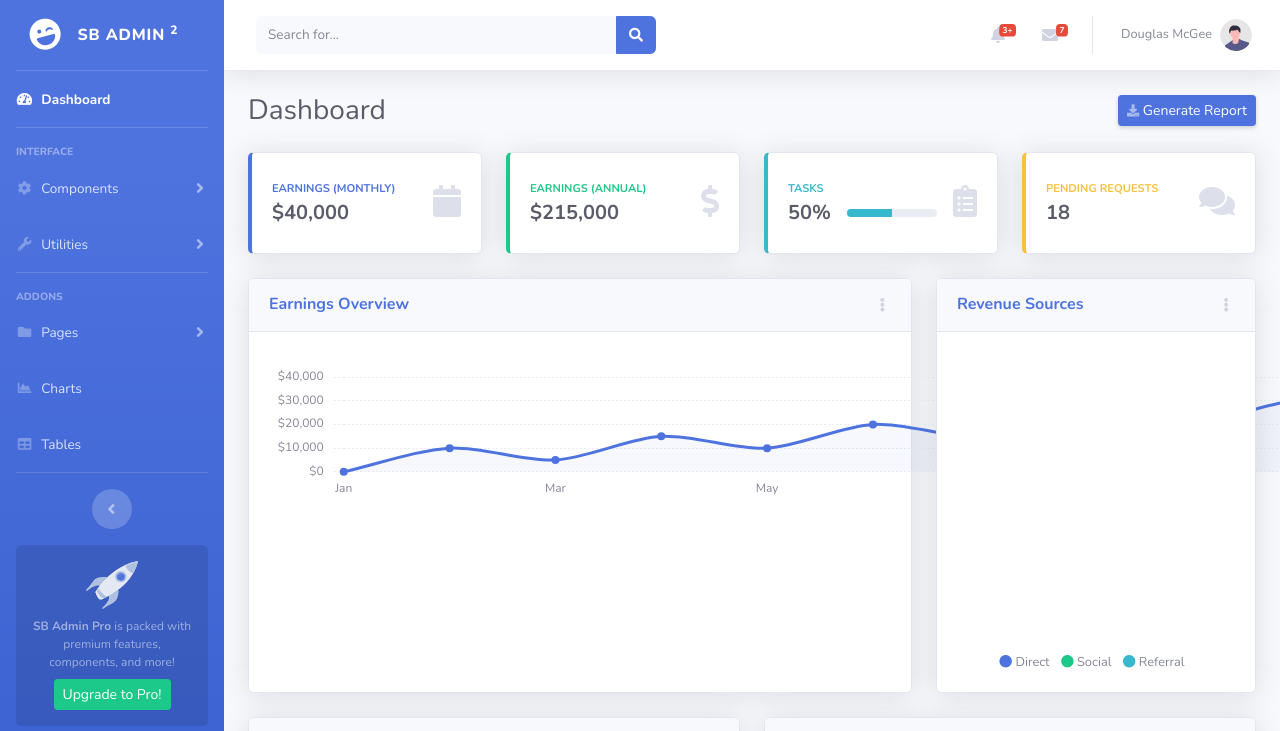
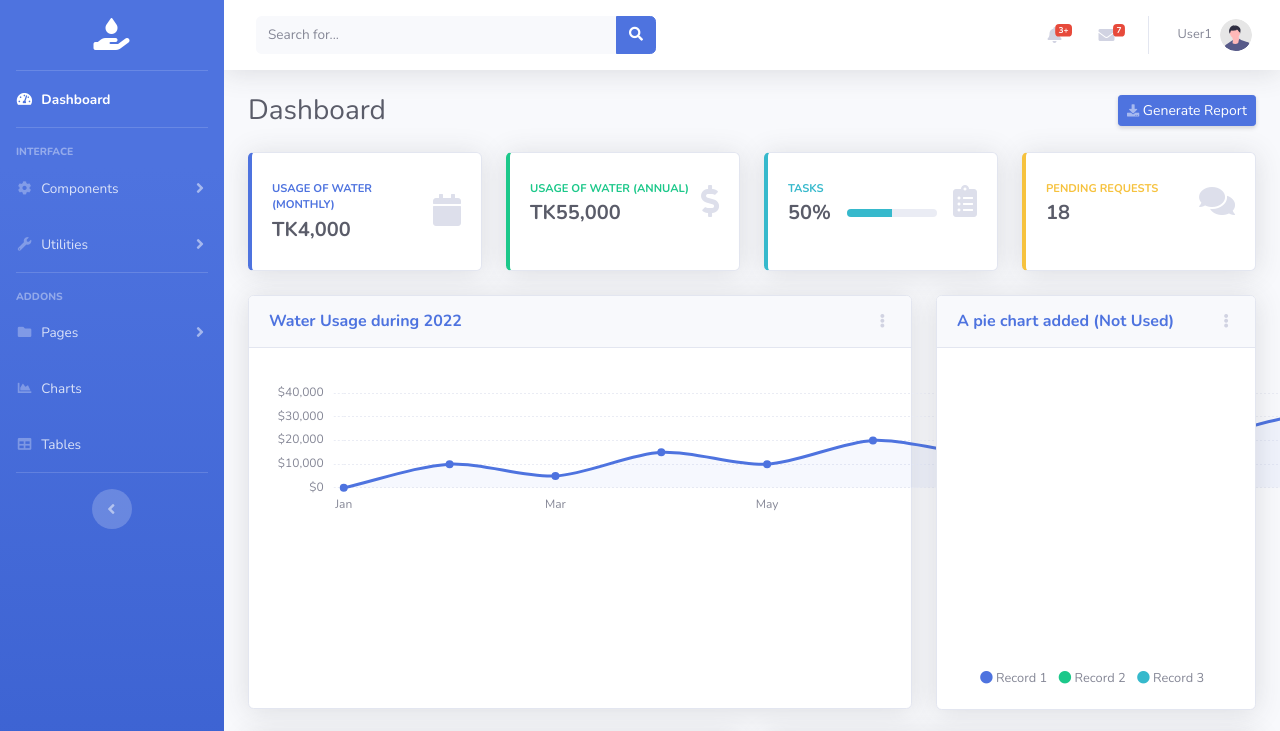
Before and after one commit to thbhuiyan/WICC_Project_a2i-Aspire-to-Innovate, a website with bundled scripts: page index.html in a window 1280 px wide. Shown: the top 731 px of the page. Built offline with nearby package versions, Linux system fonts and the light colour scheme.

Commit message:
updated logo

```diff
--- a/index.html
+++ b/index.html
@@ -9,9 +9,10 @@
     <meta name="description" content="">
     <meta name="author" content="">
 
-    <title>SB Admin 2 - Dashboard</title>
+    <title>WICC_For_a2i</title>
 
     <!-- Custom fonts for this template-->
+    <script src="https://kit.fontawesome.com/ebd94b3546.js" crossorigin="anonymous"></script>
     <link href="vendor/fontawesome-free/css/all.min.css" rel="stylesheet" type="text/css">
     <link
         href="https://fonts.googleapis.com/css?family=Nunito:200,200i,300,300i,400,400i,600,600i,700,700i,800,800i,900,900i"
@@ -32,10 +33,10 @@
 
             <!-- Sidebar - Brand -->
             <a class="sidebar-brand d-flex align-items-center justify-content-center" href="index.html">
-                <div class="sidebar-brand-icon rotate-n-15">
-                    <i class="fas fa-laugh-wink"></i>
+                <div class="sidebar-brand-icon rotate-n-0">
+                    <i class="fa-solid fa-hand-holding-droplet"></i>
                 </div>
-                <div class="sidebar-brand-text mx-3">SB Admin <sup>2</sup></div>
+              <!--  <div class="sidebar-brand-text mx-3">SB Admin <sup>2</sup></div>-->
             </a>
 
             <!-- Divider -->
@@ -142,12 +143,6 @@
                 <button class="rounded-circle border-0" id="sidebarToggle"></button>
             </div>
 
-            <!-- Sidebar Message -->
-            <div class="sidebar-card d-none d-lg-flex">
-                <img class="sidebar-card-illustration mb-2" src="img/undraw_rocket.svg" alt="...">
-                <p class="text-center mb-2"><strong>SB Admin Pro</strong> is packed with premium features, components, and more!</p>
-                <a class="btn btn-success btn-sm" href="https://startbootstrap.com/theme/sb-admin-pro">Upgrade to Pro!</a>
-            </div>
 
         </ul>
         <!-- End of Sidebar -->
@@ -228,7 +223,7 @@
                                         </div>
                                     </div>
                                     <div>
-                                        <div class="small text-gray-500">December 12, 2019</div>
+                                        <div class="small text-gray-500">December 12, 2020</div>
                                         <span class="font-weight-bold">A new monthly report is ready to download!</span>
                                     </div>
                                 </a>
@@ -330,7 +325,7 @@
                         <li class="nav-item dropdown no-arrow">
                             <a class="nav-link dropdown-toggle" href="#" id="userDropdown" role="button"
                                 data-toggle="dropdown" aria-haspopup="true" aria-expanded="false">
-                                <span class="mr-2 d-none d-lg-inline text-gray-600 small">Douglas McGee</span>
+                                <span class="mr-2 d-none d-lg-inline text-gray-600 small">User1</span>
                                 <img class="img-profile rounded-circle"
                                     src="img/undraw_profile.svg">
                             </a>
@@ -382,8 +377,8 @@
                                     <div class="row no-gutters align-items-center">
                                         <div class="col mr-2">
                                             <div class="text-xs font-weight-bold text-primary text-uppercase mb-1">
-                                                Earnings (Monthly)</div>
-                                            <div class="h5 mb-0 font-weight-bold text-gray-800">$40,000</div>
+                                                Usage of Water (Monthly)</div>
+                                            <div class="h5 mb-0 font-weight-bold text-gray-800">TK4,000</div>
                                         </div>
                                         <div class="col-auto">
                                             <i class="fas fa-calendar fa-2x text-gray-300"></i>
@@ -400,8 +395,8 @@
                                     <div class="row no-gutters align-items-center">
                                         <div class="col mr-2">
                                             <div class="text-xs font-weight-bold text-success text-uppercase mb-1">
-                                                Earnings (Annual)</div>
-                                            <div class="h5 mb-0 font-weight-bold text-gray-800">$215,000</div>
+                                                Usage of Water (Annual)</div>
+                                            <div class="h5 mb-0 font-weight-bold text-gray-800">TK55,000</div>
                                         </div>
                                         <div class="col-auto">
                                             <i class="fas fa-dollar-sign fa-2x text-gray-300"></i>
@@ -469,7 +464,7 @@
                                 <!-- Card Header - Dropdown -->
                                 <div
                                     class="card-header py-3 d-flex flex-row align-items-center justify-content-between">
-                                    <h6 class="m-0 font-weight-bold text-primary">Earnings Overview</h6>
+                                    <h6 class="m-0 font-weight-bold text-primary">Water Usage during 2022</h6>
                                     <div class="dropdown no-arrow">
                                         <a class="dropdown-toggle" href="#" role="button" id="dropdownMenuLink"
                                             data-toggle="dropdown" aria-haspopup="true" aria-expanded="false">
@@ -500,7 +495,7 @@
                                 <!-- Card Header - Dropdown -->
                                 <div
                                     class="card-header py-3 d-flex flex-row align-items-center justify-content-between">
-                                    <h6 class="m-0 font-weight-bold text-primary">Revenue Sources</h6>
+                                    <h6 class="m-0 font-weight-bold text-primary">A pie chart added (Not Used)</h6>
                                     <div class="dropdown no-arrow">
                                         <a class="dropdown-toggle" href="#" role="button" id="dropdownMenuLink"
                                             data-toggle="dropdown" aria-haspopup="true" aria-expanded="false">
@@ -523,13 +518,13 @@
                                     </div>
                                     <div class="mt-4 text-center small">
                                         <span class="mr-2">
-                                            <i class="fas fa-circle text-primary"></i> Direct
+                                            <i class="fas fa-circle text-primary"></i> Record 1
                                         </span>
                                         <span class="mr-2">
-                                            <i class="fas fa-circle text-success"></i> Social
+                                            <i class="fas fa-circle text-success"></i>  Record 2
                                         </span>
                                         <span class="mr-2">
-                                            <i class="fas fa-circle text-info"></i> Referral
+                                            <i class="fas fa-circle text-info"></i>  Record 3
                                         </span>
                                     </div>
                                 </div>
@@ -679,7 +674,7 @@
                                     <h6 class="m-0 font-weight-bold text-primary">Development Approach</h6>
                                 </div>
                                 <div class="card-body">
-                                    <p>SB Admin 2 makes extensive use of Bootstrap 4 utility classes in order to reduce
+                                    <p>WICC makes extensive use of Bootstrap 4 utility classes in order to reduce
                                         CSS bloat and poor page performance. Custom CSS classes are used to create
                                         custom components and custom utility classes.</p>
                                     <p class="mb-0">Before working with this theme, you should become familiar with the
@@ -700,7 +695,7 @@
             <footer class="sticky-footer bg-white">
                 <div class="container my-auto">
                     <div class="copyright text-center my-auto">
-                        <span>Copyright &copy; Your Website 2021</span>
+                        <span>Copyright &copy; WICC Website 2022</span>
                     </div>
                 </div>
             </footer>
```
Also changed, not shown: blank.html (+1 -1 lines).
